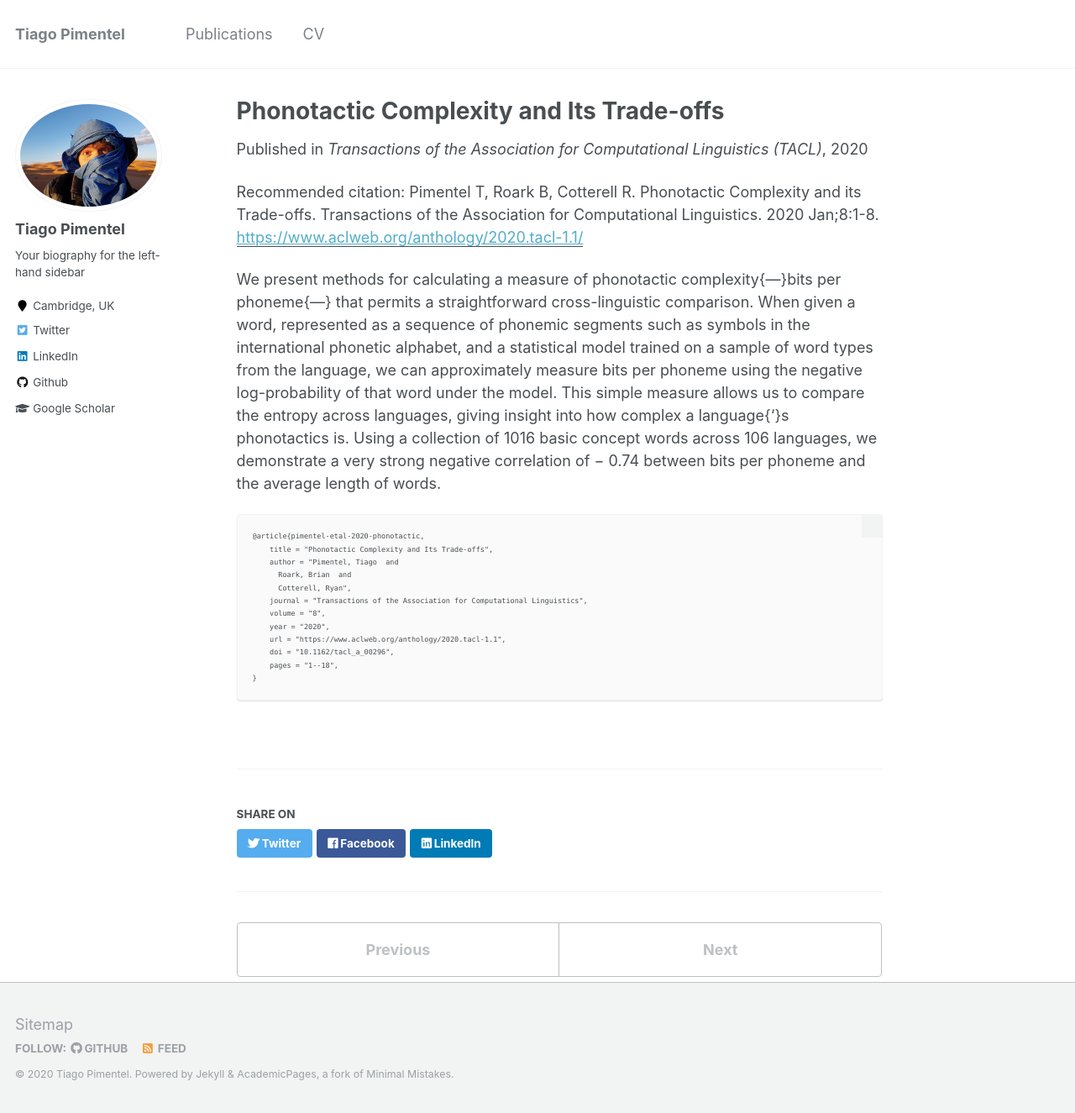
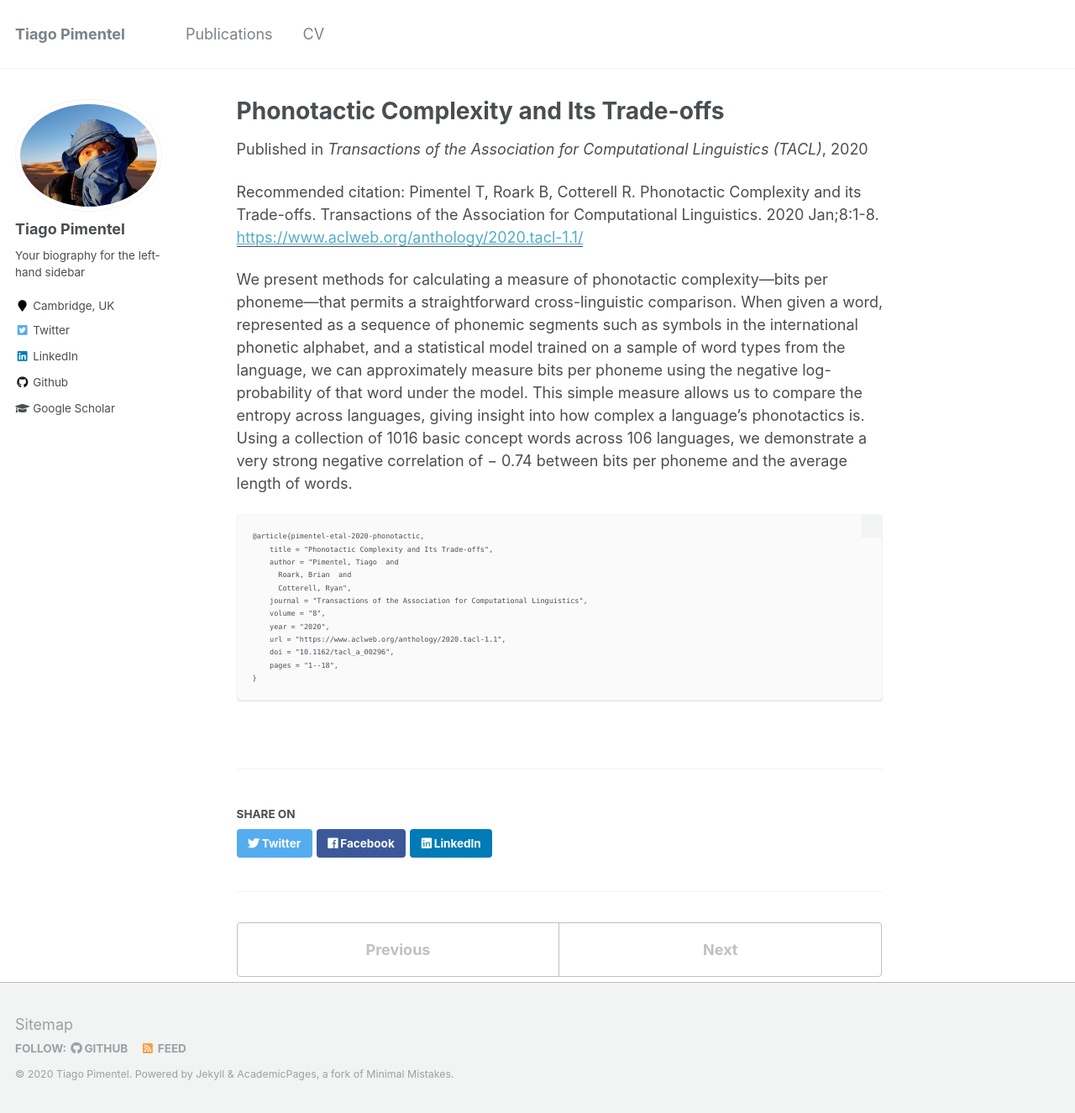
Before and after one commit to tpimentelms/tpimentelms.github.io, a Jekyll site: the page built from _publications/2020-01-08-phonotactic-complexity.md, in a window 1280 px wide and 1325 px high. Shown: the whole window at 84% size. Built offline with Jekyll 4.4.1, drawn with Linux system fonts in a browser that asks for light colours.

Commit message:
Fix abstract in papers descriptions

````diff
--- a/_publications/2020-01-08-phonotactic-complexity.md
+++ b/_publications/2020-01-08-phonotactic-complexity.md
@@ -10,7 +10,7 @@ paperurl: 'https://www.aclweb.org/anthology/2020.tacl-1.1/'
 citation: 'Pimentel T, Roark B, Cotterell R. Phonotactic Complexity and its Trade-offs. Transactions of the Association for Computational Linguistics. 2020 Jan;8:1-8.'
 ---
 
-We present methods for calculating a measure of phonotactic complexity{---}bits per phoneme{---} that permits a straightforward cross-linguistic comparison. When given a word, represented as a sequence of phonemic segments such as symbols in the international phonetic alphabet, and a statistical model trained on a sample of word types from the language, we can approximately measure bits per phoneme using the negative log-probability of that word under the model. This simple measure allows us to compare the entropy across languages, giving insight into how complex a language{'}s phonotactics is. Using a collection of 1016 basic concept words across 106 languages, we demonstrate a very strong negative correlation of − 0.74 between bits per phoneme and the average length of words.
+We present methods for calculating a measure of phonotactic complexity---bits per phoneme---that permits a straightforward cross-linguistic comparison. When given a word, represented as a sequence of phonemic segments such as symbols in the international phonetic alphabet, and a statistical model trained on a sample of word types from the language, we can approximately measure bits per phoneme using the negative log-probability of that word under the model. This simple measure allows us to compare the entropy across languages, giving insight into how complex a language's phonotactics is. Using a collection of 1016 basic concept words across 106 languages, we demonstrate a very strong negative correlation of − 0.74 between bits per phoneme and the average length of words.
 
 ```
 @article{pimentel-etal-2020-phonotactic,
````
Also changed, not shown: _publications/2020-07-05-predicting-declension.md (+1 -1 lines).
